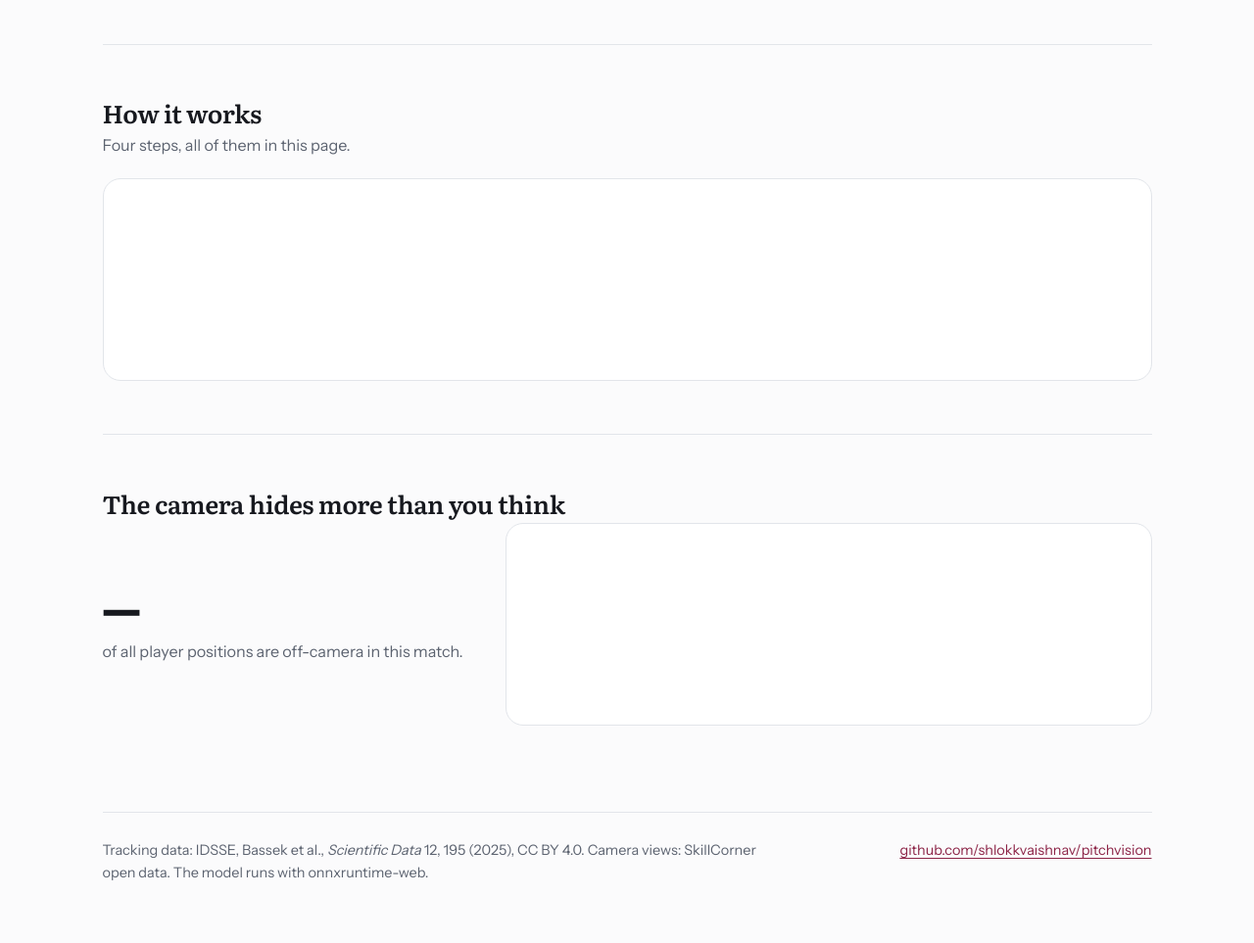
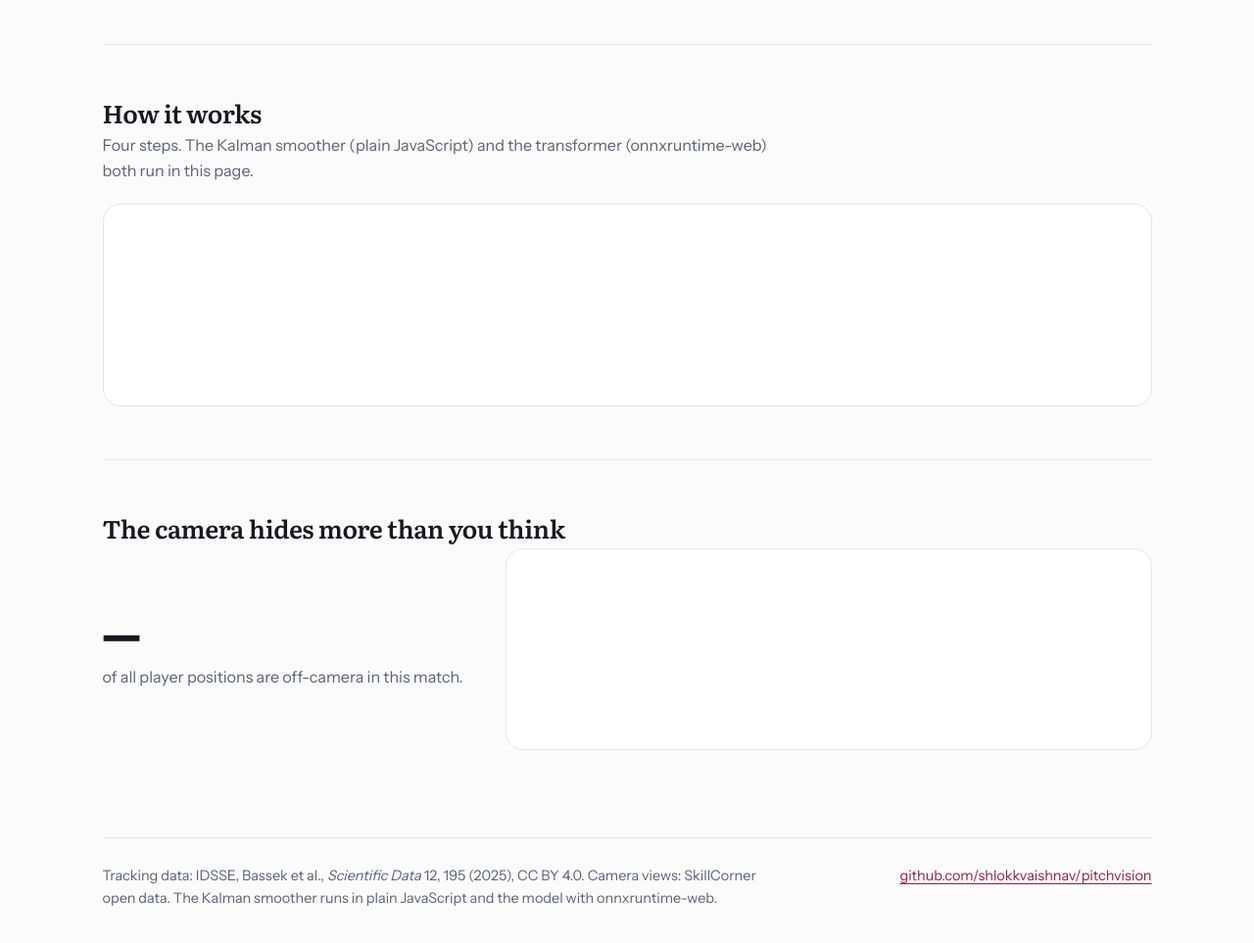
Before and after one commit to shlokkvaishnav/pitchvision, a website with bundled scripts: page site/index.html in a window 1280 px wide. Shown: the part 1180-2143 px from the top of the page at 98% size. Built offline with nearby package versions, Linux system fonts and the light colour scheme.

Commit message:
Make the how-it-works caption match what runs in the page

```diff
--- a/site/index.html
+++ b/site/index.html
@@ -65,7 +65,7 @@
 
   <section>
     <h2>How it works</h2>
-    <p class="cap">Four steps, all of them in this page.</p>
+    <p class="cap">Four steps. The Kalman smoother (plain JavaScript) and the transformer (onnxruntime-web) both run in this page.</p>
     <div class="panel"><svg id="flow" role="img" aria-label="From the broadcast frame to filled-in players"></svg></div>
   </section>
 
@@ -78,7 +78,7 @@
   </section>
 
   <footer>
-    <p>Tracking data: IDSSE, Bassek et al., <i>Scientific Data</i> 12, 195 (2025), CC BY 4.0. Camera views: SkillCorner open data. The model runs with onnxruntime-web.</p>
+    <p>Tracking data: IDSSE, Bassek et al., <i>Scientific Data</i> 12, 195 (2025), CC BY 4.0. Camera views: SkillCorner open data. The Kalman smoother runs in plain JavaScript and the model with onnxruntime-web.</p>
     <p><a href="https://github.com/shlokkvaishnav/pitchvision">github.com/shlokkvaishnav/pitchvision</a></p>
   </footer>
 </div>
```
